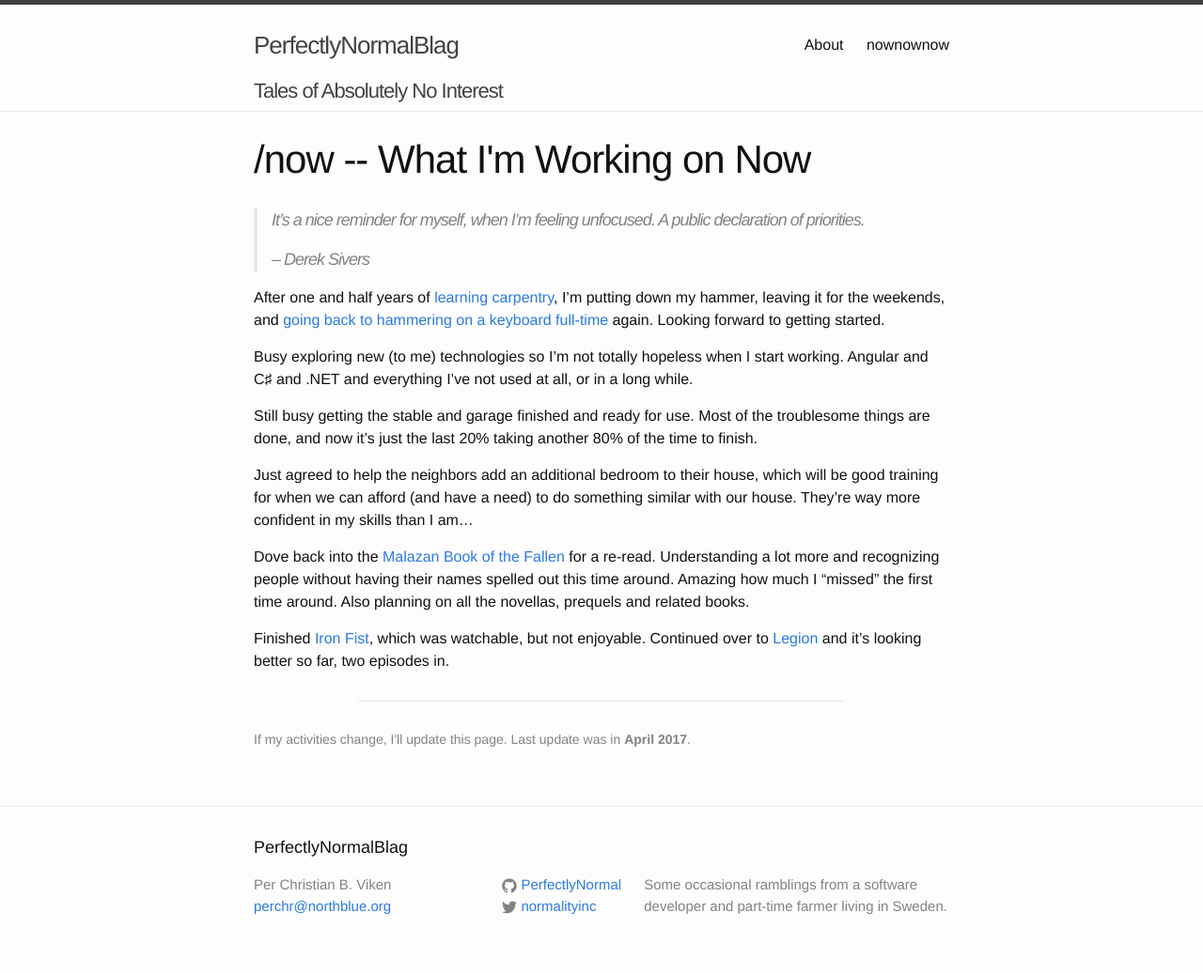
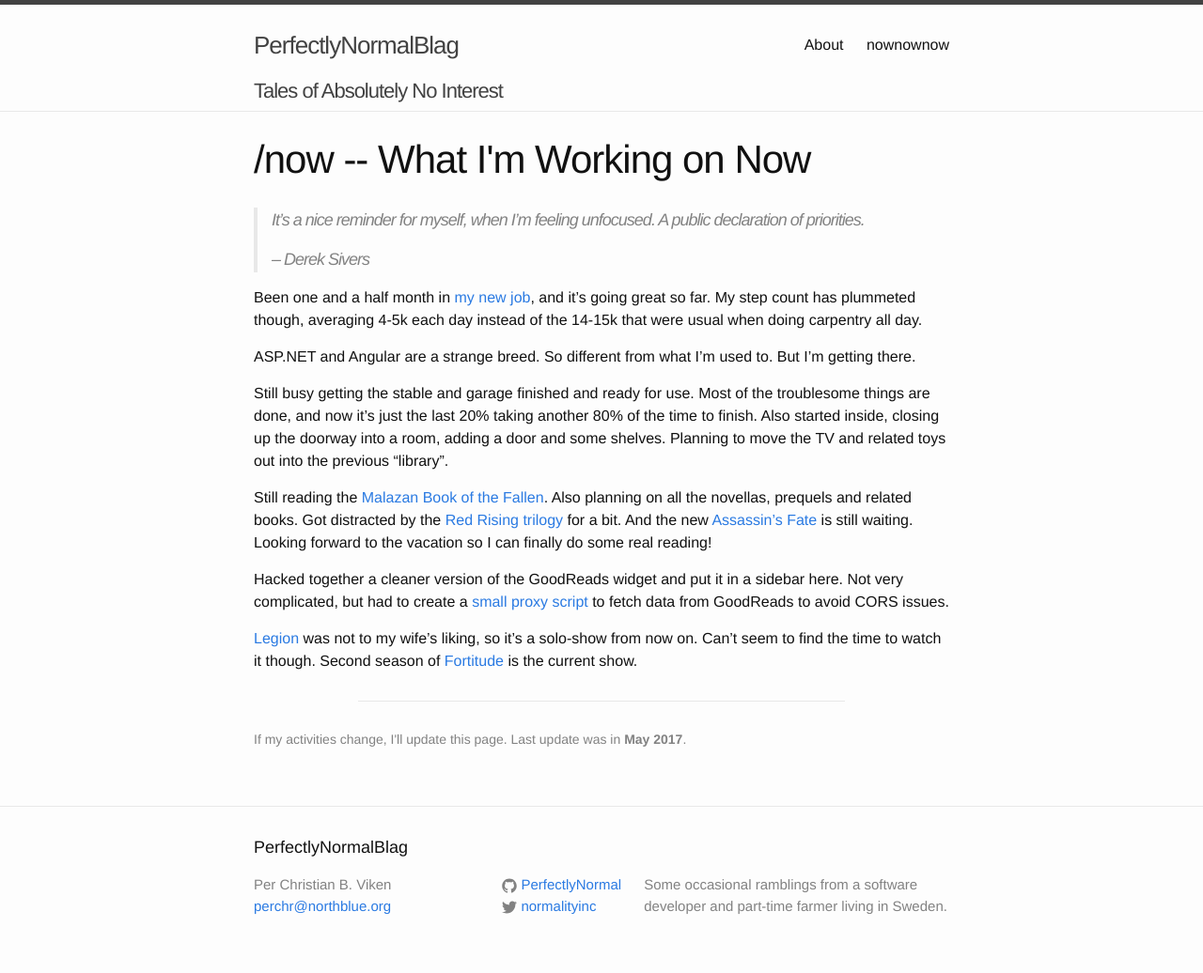
Before and after one commit to PerfectlyNormal/eastblue-blag, a Jekyll site: the page built from now.md, in a window 1280 px wide. Shown: the whole page at 94% size. Built offline with Jekyll 4.4.1, drawn with Linux system fonts in a browser that asks for light colours.

Commit message:
Updated nownownow for May 2017

```diff
--- a/now.md
+++ b/now.md
@@ -59,20 +59,20 @@ permalink: /now/
 >
 > -- <cite>Derek Sivers</cite>
 
-After one and half years of [learning carpentry]({{site.baseurl}}{% link _posts/2015-10-05-master-carpenter.md %}), I'm putting down my hammer, leaving it for the weekends, and [going back to hammering on a keyboard full-time]({{site.baseurl}}{% link _posts/2017-03-17-keyboard-banger.md %}) again. Looking forward to getting started.
+Been one and a half month in [my new job](https://iosoft.se), and it's going great so far. My step count has plummeted though, averaging 4-5k each day instead of the 14-15k that were usual when doing carpentry all day.
 
-Busy exploring new (to me) technologies so I'm not totally hopeless when I start working. Angular and C&#9839; and .NET and everything I've not used at all, or in a long while.
+ASP.NET and Angular are a strange breed. So different from what I'm used to. But I'm getting there.
 
-Still busy getting the stable and garage finished and ready for use. Most of the troublesome things are done, and now it's just the last 20% taking another 80% of the time to finish.
+Still busy getting the stable and garage finished and ready for use. Most of the troublesome things are done, and now it's just the last 20% taking another 80% of the time to finish. Also started inside, closing up the doorway into a room, adding a door and some shelves. Planning to move the TV and related toys out into the previous "library".
 
-Just agreed to help the neighbors add an additional bedroom to their house, which will be good training for when we can afford (and have a need) to do something similar with our house. They're way more confident in my skills than I am…
+Still reading the [Malazan Book of the Fallen](https://en.wikipedia.org/wiki/Malazan_Book_of_the_Fallen). Also planning on all the novellas, prequels and related books. Got distracted by the [Red Rising trilogy](http://www.pierce-brown.com/red-rising-trilogy.html) for a bit. And the new [Assassin's Fate](http://www.robinhobb.com/2017/05/us-book-launch-today/) is still waiting. Looking forward to the vacation so I can finally do some real reading!
 
-Dove back into the [Malazan Book of the Fallen](https://en.wikipedia.org/wiki/Malazan_Book_of_the_Fallen) for a re-read. Understanding a lot more and recognizing people without having their names spelled out this time around. Amazing how much I "missed" the first time around. Also planning on all the novellas, prequels and related books.
+Hacked together a cleaner version of the GoodReads widget and put it in a sidebar here. Not very complicated, but had to create a [small proxy script](https://gist.github.com/PerfectlyNormal/87b3d8e03dbdb555f663a961266776be) to fetch data from GoodReads to avoid CORS issues.
 
-Finished [Iron Fist](http://www.imdb.com/title/tt3322310), which was watchable, but not enjoyable. Continued over to [Legion](http://www.imdb.com/title/tt5114356/) and it's looking better so far, two episodes in.
+[Legion](http://www.imdb.com/title/tt5114356/) was not to my wife's liking, so it's a solo-show from now on. Can't seem to find the time to watch it though. Second season of [Fortitude](http://www.imdb.com/title/tt3498622/?ref_=nv_sr_1) is the current show.
 
 <hr class="divider">
 
 <p class="post-meta">
-  If my activities change, I'll update this page. Last update was in <strong>April 2017</strong>.
+  If my activities change, I'll update this page. Last update was in <strong>May 2017</strong>.
 </p>
```
